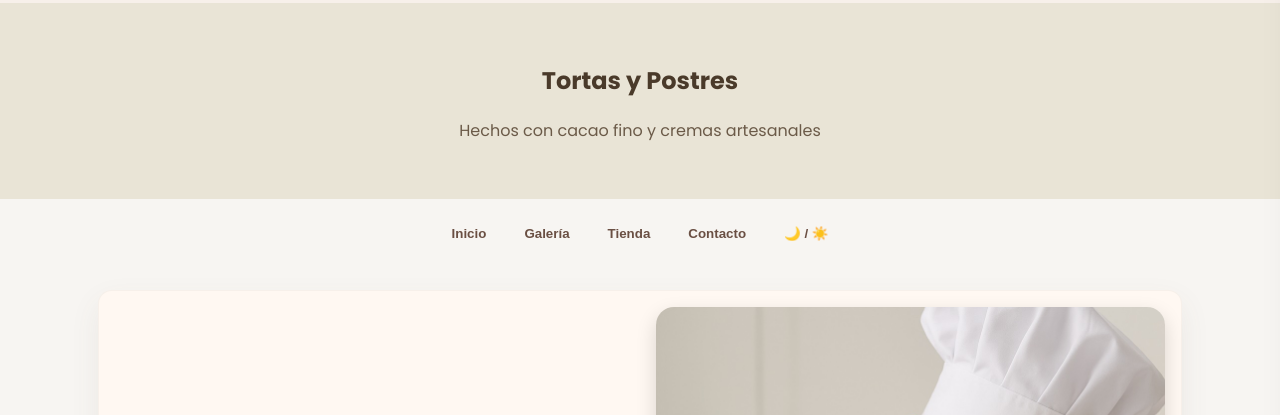
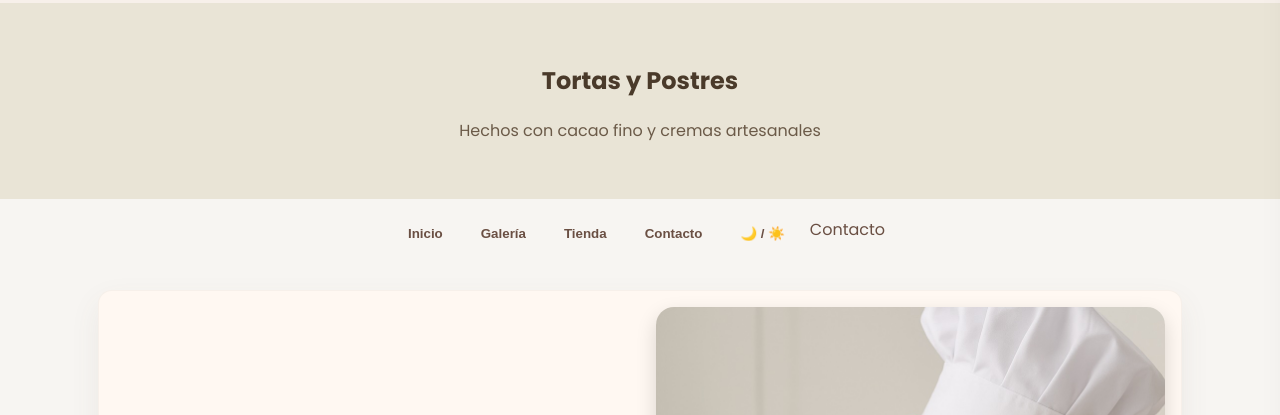
Before and after one commit to Ashley2029/Cacao-Crema, a plain HTML site: page index.html in a window 1280 px wide. Shown: the part 84-499 px from the top of the page. Drawn offline with nearby package versions, Linux system fonts and the light colour scheme.

Commit message:
actualizado

```diff
--- a/index.html
+++ b/index.html
@@ -40,6 +40,8 @@
     <button onclick="showSection('store')">Tienda</button>
     <button onclick="showSection('contact')">Contacto</button>
     <button onclick="toggleTheme()" id="theme-toggle">🌙 / ☀️</button>
+    <span onclick="toggle('contact')">Contacto</span>
+
   </nav>
 
   <main class="container">
@@ -175,7 +177,7 @@
 
 
     <!-- CONTACT -->
-<section id="contact" class="card contact-section" style="margin-top:18px">
+<section id="contact" class="card contact-section" style="display:none; margin-top:18px">
   <h2 class="title">Contacto & Pedidos</h2>
 
   <div class="contact-info">
@@ -192,7 +194,6 @@
     </a>
   </span>
 </p>
-
 
     <p>
       🕒 <strong>Horario:</strong>
```
